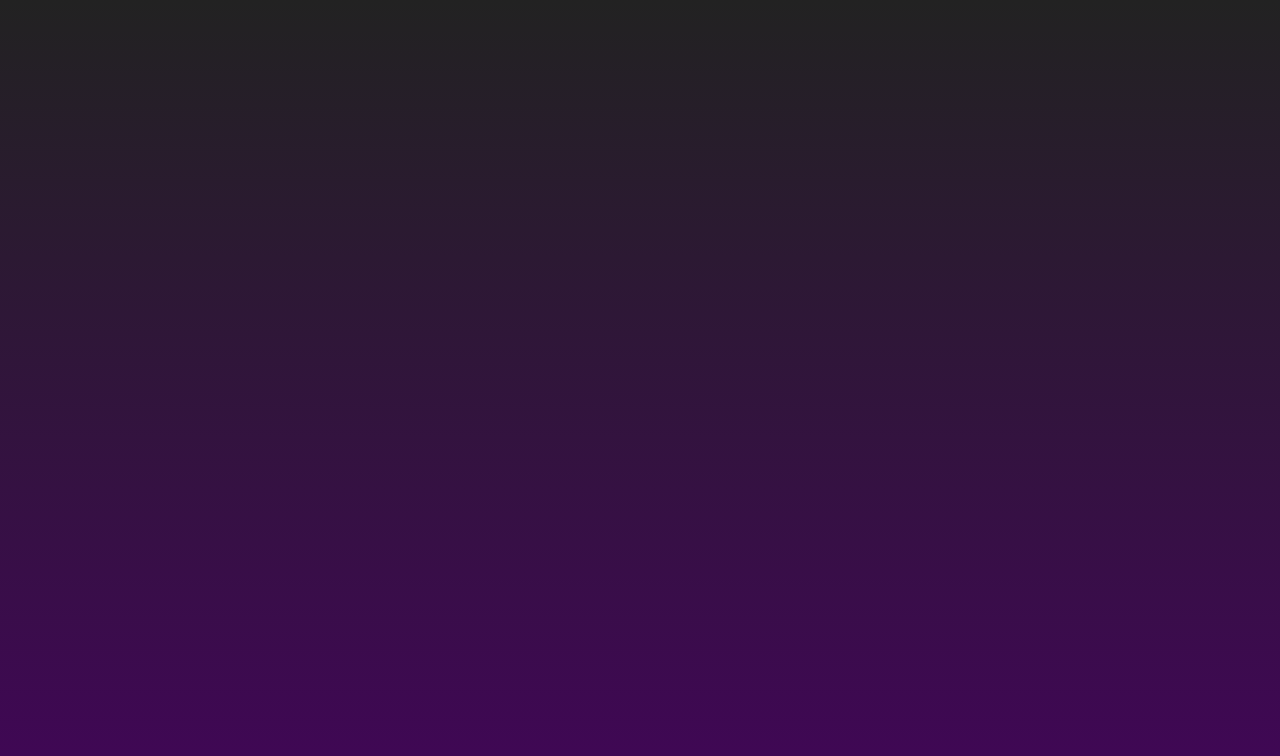
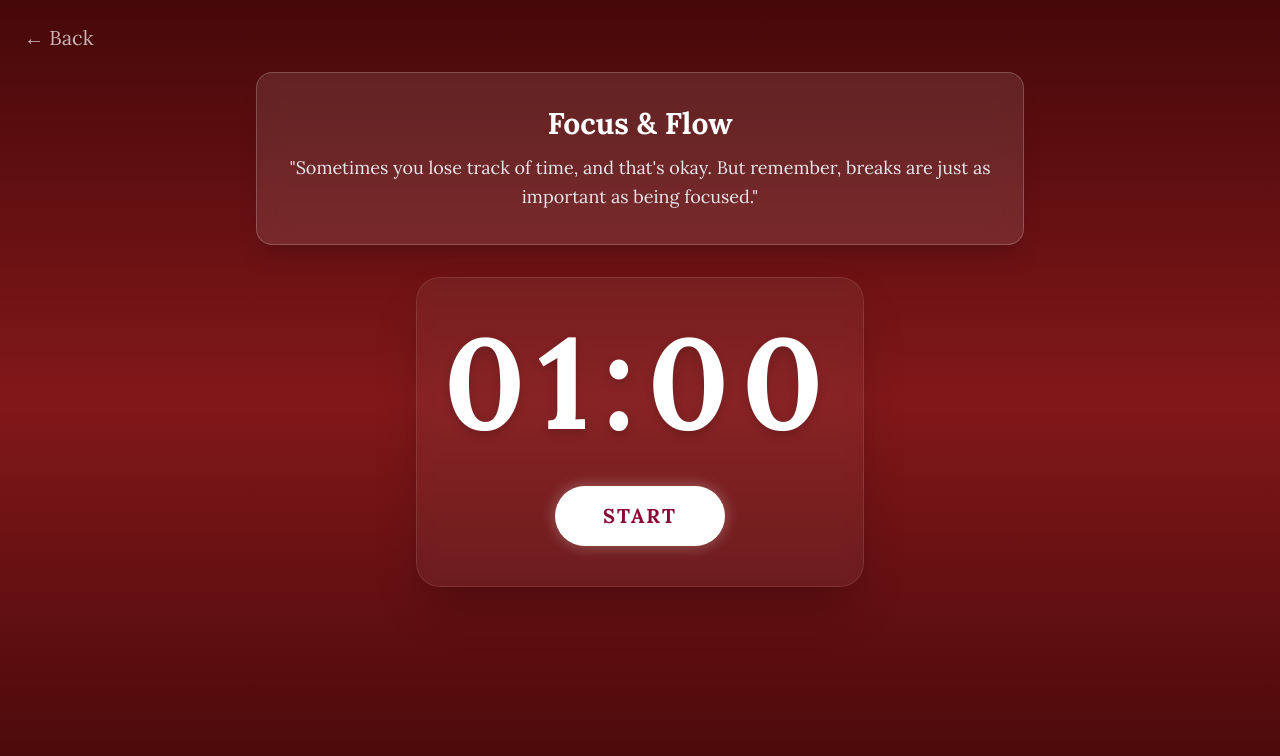
Before and after one commit to Buiuga/Pocket-Dimension, a React (Vite) app: page /pomodoro in a window 1280 px wide. Before the commit this address had no page. Shown: the top 756 px of the page. Built offline with nearby package versions, Linux system fonts and the light colour scheme.

Commit message:
added pomodoro design

```diff
--- a/src/App.jsx
+++ b/src/App.jsx
@@ -1,5 +1,6 @@
 import HeroSection from "./HeroSection";
 import Dashboard from "./Dashboard";
+import Pomodoro from "./Pomodoro";
 import { Routes, Route } from "react-router-dom";
 function App() {
   return (
@@ -8,6 +9,7 @@ function App() {
         <Routes>
           <Route path="/" element={<HeroSection />} />
           <Route path="/home" element={<Dashboard />} />
+          <Route path="pomodoro" element={<Pomodoro />} />
         </Routes>
       </div>
     </>
--- a/src/Dashboard.jsx
+++ b/src/Dashboard.jsx
@@ -34,7 +34,7 @@ const Dashboard = () => {
   };
 
   return (
-    <div className="min-h-screen p-6 flex flex-col items-center">
+    <div className="min-h-screen p-6 purple-bg-gradient flex flex-col items-center">
       {/* 2. THE GREETING CARD */}
       <motion.div
         initial={{ opacity: 0, scale: 0.9 }}
--- a/src/HeroSection.jsx
+++ b/src/HeroSection.jsx
@@ -37,7 +37,7 @@ const HeroSection = () => {
 
   return (
     <motion.section
-      className="min-h-screen flex flex-col items-center justify-center p-6 text-center"
+      className="min-h-screen purple-bg-gradient flex flex-col items-center justify-center p-6 text-center"
       variants={containerVariants}
       initial="hidden"
       animate="visible"
--- /dev/null
+++ b/src/Pomodoro.jsx
@@ -0,0 +1,85 @@
+import React from "react";
+// eslint-disable-next-line no-unused-vars
+import { motion } from "framer-motion";
+import { useNavigate } from "react-router-dom";
+
+const Pomodoro = () => {
+  const navigate = useNavigate();
+
+  return (
+    <div className="min-h-screen bg-gradient-to-t from-red-950 via-red-900 to-red-950 p-6 flex flex-col items-center">
+      {/* Back Button (Absolute positioning to stay in corner) */}
+      <button
+        onClick={() => navigate("/home")}
+        className="absolute top-6 left-6 text-white/70 hover:text-white text-xl transition-colors"
+      >
+        ← Back
+      </button>
+
+      {/* Spacer to push content down slightly */}
+      <div className="h-12"></div>
+
+      {/* 2. THE MESSAGE CARD */}
+      <motion.div
+        initial={{ opacity: 0, y: -20 }}
+        animate={{ opacity: 1, y: 0 }}
+        transition={{ duration: 0.8 }}
+        className="w-full max-w-3xl bg-white/10 backdrop-blur-md border border-white/20 rounded-2xl p-8 text-center shadow-xl mb-8"
+      >
+        <h2 className="text-2xl md:text-3xl font-bold text-white mb-3">
+          Focus & Flow
+        </h2>
+        <p className="text-gray-200 text-lg leading-relaxed font-light">
+          "Sometimes you lose track of time, and that's okay. But remember,
+          breaks are just as important as being focused."
+        </p>
+      </motion.div>
+
+      {/* 3. THE TIMER CARD */}
+      <motion.div
+        initial={{ opacity: 0, scale: 0.9 }}
+        animate={{ opacity: 1, scale: 1 }}
+        transition={{ delay: 0.2, duration: 0.5 }}
+        className="
+          w-full max-w-md
+          bg-white/5
+          border border-white/10
+          backdrop-blur-sm
+          rounded-3xl
+          p-10
+          flex flex-col items-center justify-center
+          shadow-2xl
+        "
+      >
+        {/* The Digital Clock Display */}
+        <div className="text-8xl md:text-9xl text-white font-bold tracking-widest mb-10 drop-shadow-lg">
+          01:00
+        </div>
+
+        {/* The Start Button */}
+        <motion.button
+          whileHover={{ scale: 1.05 }}
+          whileTap={{ scale: 0.95 }}
+          className="
+            bg-white
+            text-rose-900
+            font-bold
+            text-xl
+            uppercase
+            tracking-widest
+            py-4
+            px-12
+            rounded-full
+            shadow-[0_0_15px_rgba(255,255,255,0.3)]
+            hover:shadow-[0_0_25px_rgba(255,255,255,0.5)]
+            transition-all
+          "
+        >
+          Start
+        </motion.button>
+      </motion.div>
+    </div>
+  );
+};
+
+export default Pomodoro;
--- a/src/index.css
+++ b/src/index.css
@@ -1,6 +1,12 @@
 @import "tailwindcss";
 body {
   font-family: "Lora", serif;
+  background: #222;
+  margin: 0;
+  min-height: 100vh;
+}
+
+.purple-bg-gradient {
   background: #410657;
   background: -webkit-linear-gradient(
     0deg,
@@ -18,6 +24,4 @@ body {
     rgba(34, 34, 34, 1) 100%
   );
   filter: progid:DXImageTransform.Microsoft.gradient(startColorstr="#410657", endColorstr="#222222", GradientType=0);
-  margin: 0;
-  min-height: 100vh;
 }
```
